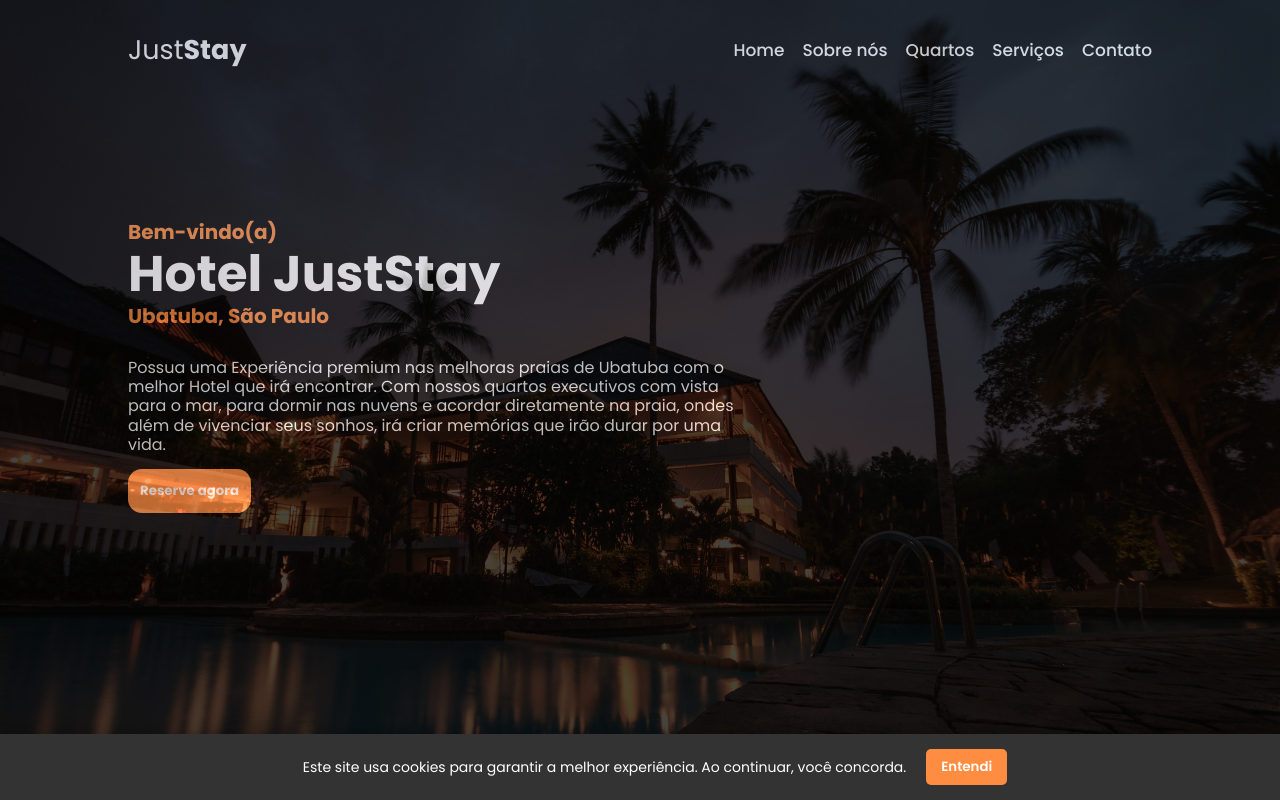
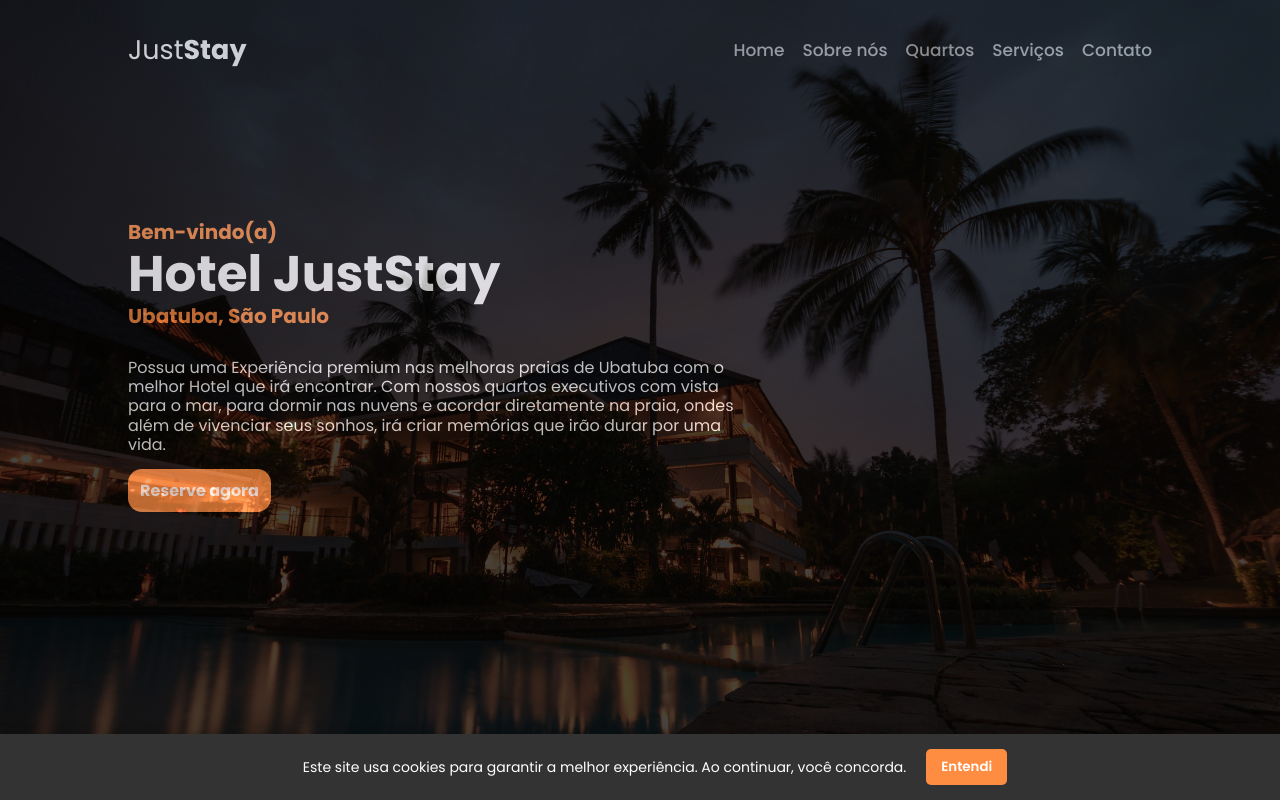
Before and after one commit to brunomaciel10/Projeto-Web1, a plain HTML site: page index.html in a window 1280 px wide. Shown: the top 800 px of the page. Drawn offline with Linux system fonts and the light colour scheme.

Commit message:
Versão final

```diff
--- a/css/style.css
+++ b/css/style.css
@@ -49,7 +49,7 @@ nav {
     font-weight: bolder;
 }
 
-/* NavMiddle */
+/* NavRight */
 .navRight ul {
     display: flex;
     gap: 18px;
@@ -59,6 +59,10 @@ nav {
 }
 .navRight ul a {
     text-decoration: none;
+    color: rgb(171, 171, 171);
+    transition: 0.4s;
+}
+.navRight ul a:hover {
     color: white;
 }
 
@@ -85,7 +89,7 @@ nav {
 .initialPageAbout .buttons {
     margin-top: 15px;
 }
-.initialPageAbout .buttons button {
+.initialPageAbout .buttons a {
     display: block;
     border: none;
     border-radius: 14px;
@@ -95,8 +99,10 @@ nav {
     background-color: rgb(255, 141, 65);
     cursor: pointer;
     transition: 0.4s;
+    text-decoration: none;
+    width: 119px;
 }
-.initialPageAbout .buttons button:hover {
+.initialPageAbout .buttons a:hover {
     background-color: rgb(196, 81, 5);
 }
 
--- a/index.html
+++ b/index.html
@@ -39,7 +39,7 @@
                     </p>
                 </div>
                 <div class="buttons">
-                    <button>Reserve agora</button>
+                    <a href="#containerFormContato" class="reserva">Reserve agora</a>
                 </div>
             </div>
         </section>
--- a/js/script.js
+++ b/js/script.js
@@ -1,4 +1,4 @@
-// Validação Simples do Formulário de Reserva
+// Validação do Formulário de Reserva
 function validarFormulario() {
     const form = document.querySelector('.reserveForm');
 
@@ -11,14 +11,13 @@ function validarFormulario() {
         const email = emailInput.value.trim();
         const dataEntrada = dataEntradaInput.value.trim();
 
-        // Verifica se algum campo essencial está vazio
         if (nome === '' || email === '' || dataEntrada === '') {
-            event.preventDefault(); // Impede o envio do formulário
+            event.preventDefault();
             alert('Por favor, preencha seu Nome Completo, E-mail e Data de Entrada para prosseguir com a reserva.');
         } else {
             event.preventDefault();
             alert(`Reserva de ${nome} enviada com sucesso! Entraremos em contato no e-mail ${email}.`);
-            form.reset(); // Limpa o formulário após o "envio"
+            form.reset();
         }
     });
 }
@@ -32,12 +31,10 @@ function phoneMask() {
     inputTel.addEventListener('input', (e) => {
         let value = e.target.value.replace(/\D/g, '');
 
-        // Limita o número de dígitos a 11 (DDD + 9 dígitos)
         if (value.length > 11) {
             value = value.substring(0, 11);
         }
 
-        // Aplica a máscara (XX) XXXXX-XXXX
         value = value.replace(/^(\d{2})(\d)/g, '($1) $2');
         value = value.replace(/(\d{5})(\d)/, '$1-$2');
 
@@ -64,13 +61,11 @@ function cookieConsent() {
     const banner = document.getElementById('cookie-banner');
     const button = document.getElementById('aceitar-cookies');
 
-    // Verifica se o usuário já aceitou (usando localStorage)
     if (localStorage.getItem('cookieAccepted') === 'true') {
         if(banner) banner.style.display = 'none';
         return;
     }
 
-    // Se não aceitou, exibe o banner
     if (banner) banner.style.display = 'flex';
 
     if (button) {
@@ -82,7 +77,7 @@ function cookieConsent() {
 }
 cookieConsent();
 
-// Rolagem Suave (Smooth Scroll)
+// Rolagem Suave
 function smoothScroll() {
     document.querySelectorAll('a[href^="#"]').forEach(anchor => {
         anchor.addEventListener('click', function (e) {
```
